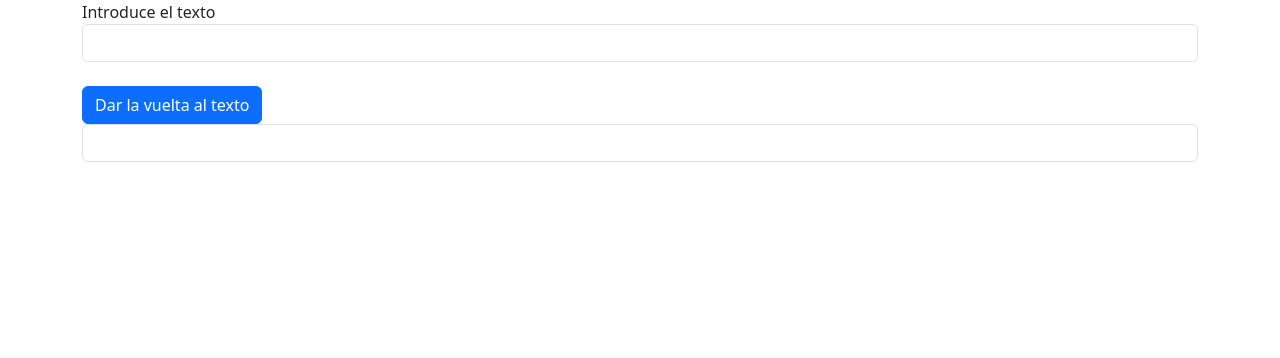
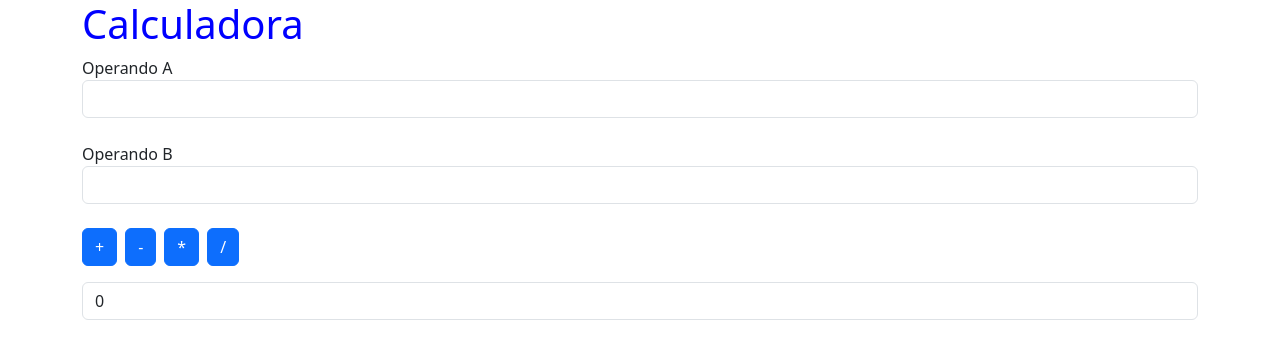
Before and after one commit to GinesMister/app1, an Angular app: page / in a window 1280 px wide. Shown: the top 358 px of the page. Built offline with nearby package versions, Linux system fonts and the light colour scheme.

Commit message:
Calculadora (no funcional)

```diff
--- a/src/app/app.component.html
+++ b/src/app/app.component.html
@@ -8,13 +8,21 @@
 </head>
 <body>
   <div class="container">
-
-    <label class="">Introduce el texto</label>
+    <h1>Calculadora</h1>
+    <label class="">Operando A</label>
     <br>
-    <input class="form-control" type="text" id="inText" [(ngModel)]="input" />
+    <input class="form-control" type="number" id="inText" [(ngModel)]="inputA" />
     <br>
-    <button class="btn btn-primary" id="butt" (click)="invertirTexto">Dar la vuelta al texto</button>
-    <input class="form-control" type="text" id="outText" readonly [(ngModel)]="output">
+    <label class="">Operando B</label>
+    <br>
+    <input class="form-control" type="number" id="inText" [(ngModel)]="inputB" />
+    <br>
+    <button class="btn btn-primary me-2" id="butt" (click)="sumar">+</button>
+    <button class="btn btn-primary me-2" id="butt" (click)="restar">-</button>
+    <button class="btn btn-primary me-2" id="butt" (click)="multiplicar">*</button>
+    <button class="btn btn-primary me-2" id="butt" (click)="dividir">/</button>
+    <br>
+    <input class="form-control mt-3" type="text" id="outText" readonly [(ngModel)]="output">
   </div>
 </body>
 </html>
--- a/src/app/app.component.ts
+++ b/src/app/app.component.ts
@@ -6,9 +6,28 @@ import { Component } from '@angular/core';
   styleUrl: './app.component.css'
 })
 export class AppComponent {
-  input: string = ''
-  output: string = ''
-  invertirTexto() {
-    this.output = this.input.split('').reverse().join('')
+  inputA = ''
+  inputB = ''
+  output = 0
+
+  sumar() {
+    this.output = Number(this.inputA) + Number(this.inputB)
+    this.inputA = ''
+    this.inputB = ''
+  }
+  restar() {
+    this.output = Number(this.inputA) + Number(this.inputB)
+    this.inputA = ''
+    this.inputB = ''
+  }
+  multiplicar() {
+    this.output = Number(this.inputA) + Number(this.inputB)
+    this.inputA = ''
+    this.inputB = ''
+  }
+  dividir() {
+    this.output = Number(this.inputA) + Number(this.inputB)
+    this.inputA = ''
+    this.inputB = ''
   }
 }
```
